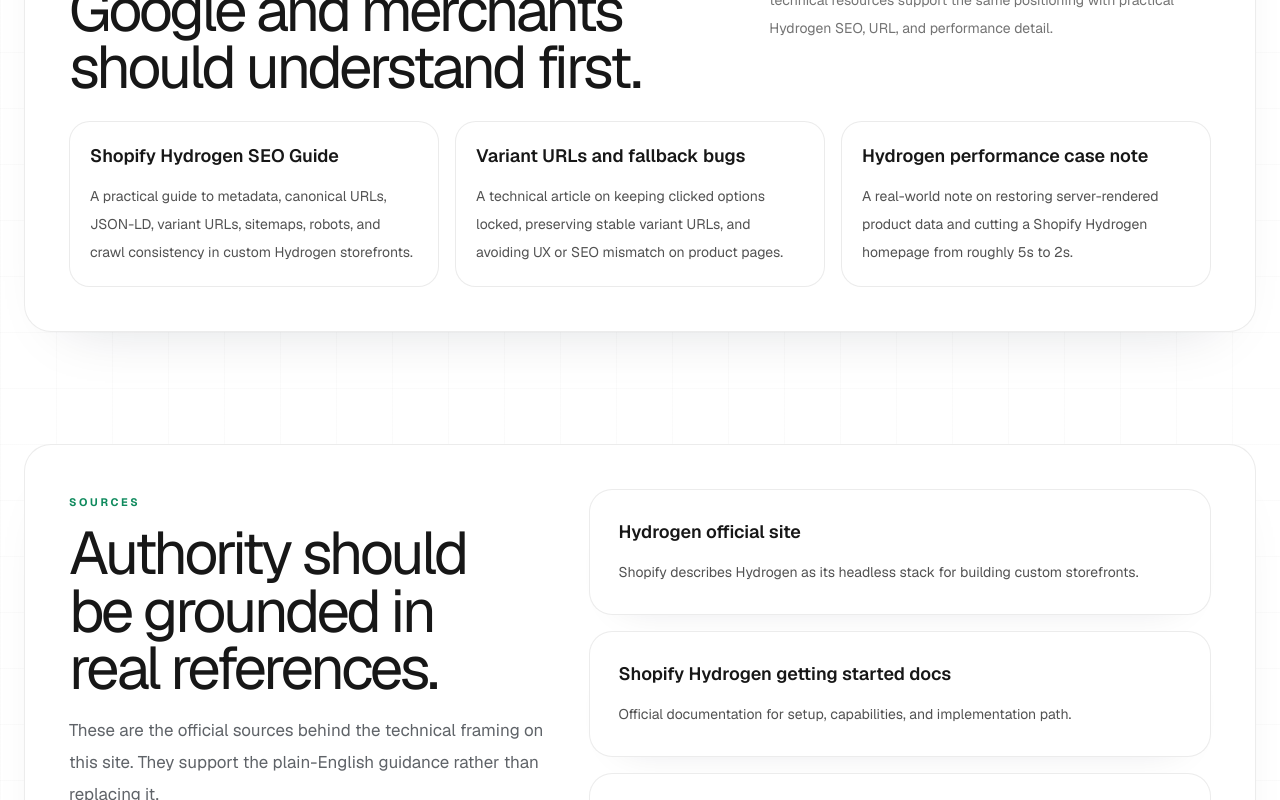
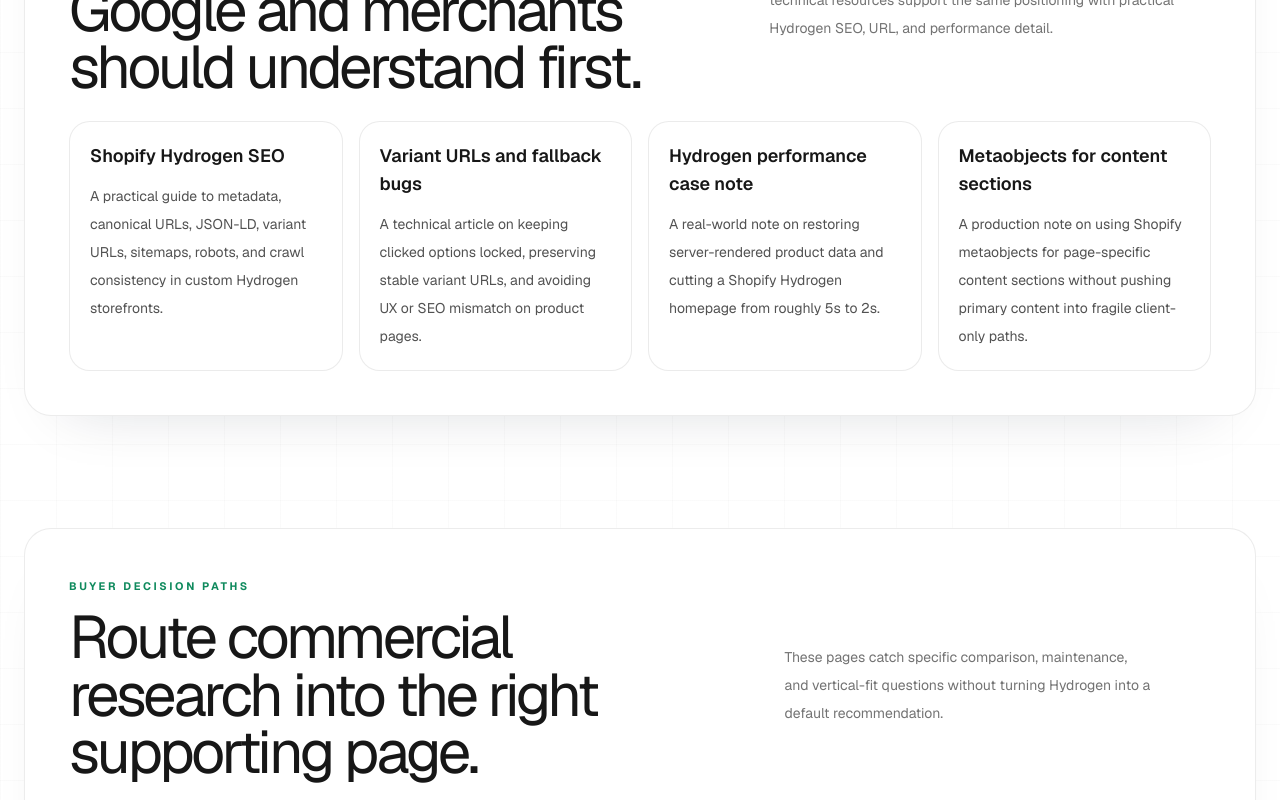
Before and after one commit to emremutlu08/hydrogenexpert, a Next.js app: page / in a window 1280 px wide. Shown: the part 7620-8420 px from the top of the page. Built offline with nearby package versions, Linux system fonts and the light colour scheme; no server answers; the database is empty.

Commit message:
Fix internal link authority paths

```diff
--- a/app/page.tsx
+++ b/app/page.tsx
@@ -316,8 +316,8 @@ const references = [
 
 const technicalResources = [
   {
-    title: "Shopify Hydrogen SEO Guide",
-    href: "/shopify-hydrogen-seo-guide",
+    title: "Shopify Hydrogen SEO",
+    href: "/shopify-hydrogen-seo",
     body:
       "A practical guide to metadata, canonical URLs, JSON-LD, variant URLs, sitemaps, robots, and crawl consistency in custom Hydrogen storefronts.",
   },
@@ -332,6 +332,51 @@ const technicalResources = [
     href: "/blog/cut-homepage-load-time-from-5s-to-2s-shopify-hydrogen",
     body:
       "A real-world note on restoring server-rendered product data and cutting a Shopify Hydrogen homepage from roughly 5s to 2s.",
+  },
+  {
+    title: "Metaobjects for content sections",
+    href: "/blog/shopify-hydrogen-metaobjects-page-specific-sections",
+    body:
+      "A production note on using Shopify metaobjects for page-specific content sections without pushing primary content into fragile client-only paths.",
+  },
+] as const;
+
+const buyerDecisionResources = [
+  {
+    title: "US agency alternative",
+    href: "/shopify-hydrogen-agency-usa",
+    body:
+      "Remote senior-led Hydrogen support for US brands without pretending there is a fake local office.",
+  },
+  {
+    title: "Hydrogen vs Liquid",
+    href: "/shopify-hydrogen-vs-liquid",
+    body:
+      "Plain-English tradeoffs for teams deciding whether a theme can still solve the real storefront problem.",
+  },
+  {
+    title: "Maintenance cost",
+    href: "/shopify-hydrogen-maintenance-cost",
+    body:
+      "A practical look at the application ownership cost that starts after a Hydrogen storefront launches.",
+  },
+  {
+    title: "Large-catalog retail",
+    href: "/shopify-hydrogen-for-large-catalog-retail",
+    body:
+      "A vertical decision page for retailers where product discovery, scale, and route discipline matter.",
+  },
+  {
+    title: "DTC education brands",
+    href: "/shopify-hydrogen-for-dtc-education-brands",
+    body:
+      "A fit page for commerce brands where education content is part of conversion, not a separate blog layer.",
+  },
+  {
+    title: "Beauty brands",
+    href: "/shopify-hydrogen-for-beauty-brands",
+    body:
+      "A conservative beauty and cosmetics angle tied to real catalog, content, and product-story constraints.",
   },
 ] as const;
 
@@ -467,8 +512,28 @@ export default function HomePage() {
             title="Start with the pages Google and merchants should understand first."
             description="The core commercial pages explain fit, cost, and proof. These technical resources support the same positioning with practical Hydrogen SEO, URL, and performance detail."
           />
-          <div className="grid gap-4 md:grid-cols-3">
+          <div className="grid gap-4 md:grid-cols-2 xl:grid-cols-4">
             {technicalResources.map((resource) => (
+              <Link
+                key={resource.href}
+                href={resource.href}
+                className="rounded-[1.3rem] border border-black/8 bg-white p-5 hover:border-[#10b981]"
+              >
+                <h3 className="text-lg font-semibold text-[#171717]">{resource.title}</h3>
+                <p className="mt-3 text-sm leading-7 text-neutral-600">{resource.body}</p>
+              </Link>
+            ))}
+          </div>
+        </section>
+
+        <section className="surface-card space-y-6">
+          <SectionHeader
+            eyebrow="Buyer decision paths"
+            title="Route commercial research into the right supporting page."
+            description="These pages catch specific comparison, maintenance, and vertical-fit questions without turning Hydrogen into a default recommendation."
+          />
+          <div className="grid gap-4 md:grid-cols-2 xl:grid-cols-3">
+            {buyerDecisionResources.map((resource) => (
               <Link
                 key={resource.href}
                 href={resource.href}
--- a/lib/services.ts
+++ b/lib/services.ts
@@ -740,9 +740,9 @@ const SERVICE_PAGE_ENRICHMENTS = {
         note: "A national retail context where Hydrogen needed operating discipline.",
       },
       {
-        href: "/blog/shopify-hydrogen-developer-vs-agency",
-        label: "Developer vs agency note",
-        note: "Useful when stakeholders are comparing delivery models.",
+        href: "/shopify-hydrogen-developer",
+        label: "Senior developer path",
+        note: "Useful when stakeholders are comparing direct execution with agency delivery.",
       },
     ],
   },
@@ -820,8 +820,8 @@ const SERVICE_PAGE_ENRICHMENTS = {
         note: "DTC, education, product, and partner paths inside one storefront.",
       },
       {
-        href: "/blog/shopify-hydrogen-performance-checklist",
-        label: "Performance checklist",
+        href: "/blog/cut-homepage-load-time-from-5s-to-2s-shopify-hydrogen",
+        label: "Performance production note",
         note: "Where senior implementation often shows up after launch.",
       },
     ],
@@ -913,9 +913,9 @@ const SERVICE_PAGE_ENRICHMENTS = {
         note: "High-catalog retail pressure where production readiness mattered.",
       },
       {
-        href: "/blog/liquid-to-hydrogen-migration-checklist",
-        label: "Migration checklist",
-        note: "The operational checklist behind this service.",
+        href: "/shopify-hydrogen-vs-liquid",
+        label: "Hydrogen vs Liquid tradeoff",
+        note: "The safer decision path before a migration scope is approved.",
       },
     ],
   },
@@ -953,7 +953,7 @@ const SERVICE_PAGE_ENRICHMENTS = {
         note: "A practical example of product content and crawlability.",
       },
       {
-        href: "/blog/shopify-hydrogen-variant-fallback-seo",
+        href: "/blog/shopify-hydrogen-variant-selection-fallback",
         label: "Variant fallback note",
         note: "Related variant-state and URL behavior.",
       },
```
